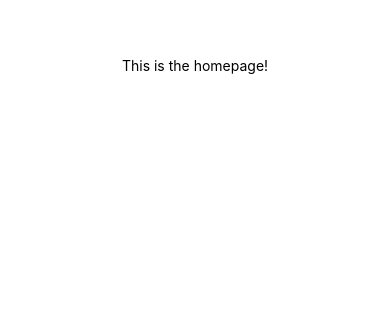
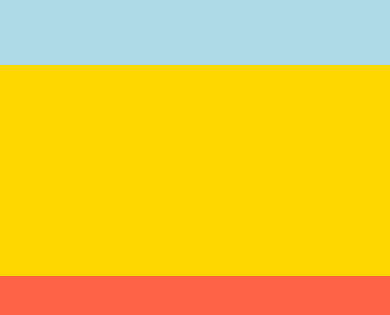
Before and after one commit to alex-mccaffrey/donewithit, a React Native app: screen / in a window 390 px wide. Shown: the part 357-672 px from the top of the page. Built offline with nearby package versions, Linux system fonts and the light colour scheme.

Commit message:
starting flex

```diff
--- a/App.js
+++ b/App.js
@@ -1,21 +1,25 @@
-import { StatusBar } from 'expo-status-bar';
-import React from 'react';
-import { StyleSheet, Text, View } from 'react-native';
+import React from "react";
+import { View } from "react-native";
 
 export default function App() {
+
   return (
-    <View style={styles.container}>
-      <Text>This is the homepage!</Text>
-      <StatusBar style="auto" />
-    </View>
+    <View style={{
+      backgroundColor: 'lightblue',
+      flex: 1 ,
+    }} >
+       <View style={{
+      backgroundColor: 'lightblue',
+      flex: 2 ,
+    }} />
+    <View style={{
+      backgroundColor: 'gold',
+      flex: 1 ,
+    }} />
+    <View style={{
+      backgroundColor: 'tomato',
+      flex: 1 ,
+    }} />
+</View>
   );
 }
-
-const styles = StyleSheet.create({
-  container: {
-    flex: 1,
-    backgroundColor: '#fff',
-    alignItems: 'center',
-    justifyContent: 'center',
-  },
-});
--- a/app.json
+++ b/app.json
@@ -3,7 +3,7 @@
     "name": "DoneWithIt",
     "slug": "DoneWithIt",
     "version": "1.0.0",
-    "orientation": "portrait",
+    "orientation": "default",
     "icon": "./assets/icon.png",
     "splash": {
       "image": "./assets/splash.png",
--- a/package.json
+++ b/package.json
@@ -8,6 +8,7 @@
     "eject": "expo eject"
   },
   "dependencies": {
+    "@react-native-community/hooks": "^2.6.0",
     "expo": "~42.0.1",
     "expo-status-bar": "~1.0.4",
     "react": "16.13.1",
```
Also changed, not shown: playground.js (added, +57 -0 lines), 1 other file (tests, documents, lock files or other folders).
